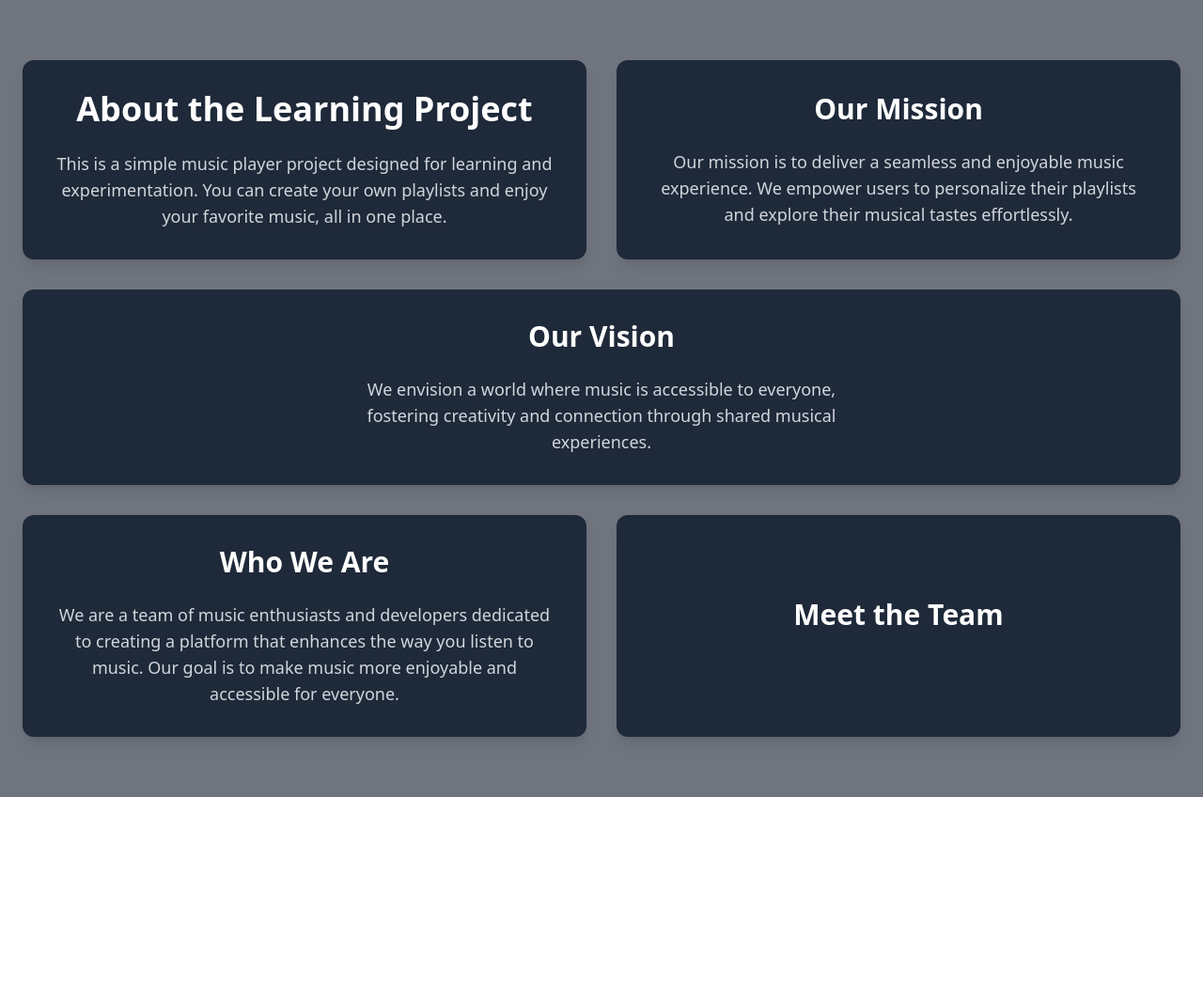
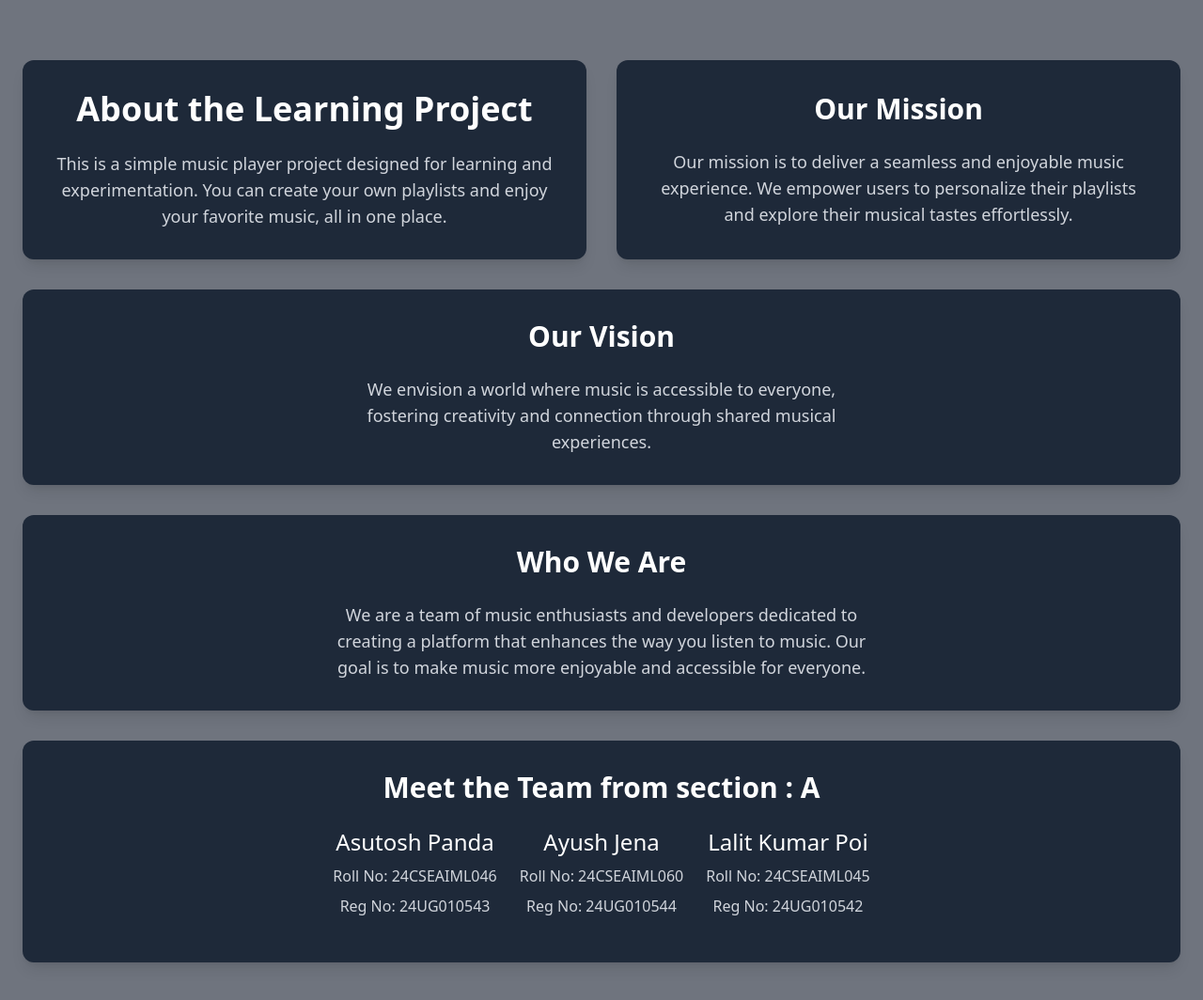
Before and after one commit to Asutosh-1234/Music-Player, a website: page src/about.html in a window 1280 px wide. Shown: the whole page at 94% size. Before the commit the page ends 848 px from the top, so only its background shows below. Drawn offline with Linux system fonts and the light colour scheme.

Commit message:
About Details

```diff
--- a/src/about.html
+++ b/src/about.html
@@ -33,16 +33,32 @@
                 </p>
             </div>
             <!-- Who We Are Section -->
-             <div class="bg-gray-800 text-white rounded-xl shadow-lg p-8 flex flex-col justify-center items-center">
+             <div class="bg-gray-800 text-white rounded-xl col-span-2 shadow-lg p-8 flex flex-col justify-center items-center">
                 <h2 class="text-3xl font-bold mb-6 text-center">Who We Are</h2>
                 <p class="text-lg text-gray-300 text-center max-w-xl">
                     We are a team of music enthusiasts and developers dedicated to creating a platform that enhances the way you listen to music. Our goal is to make music more enjoyable and accessible for everyone.
                 </p>
             </div>
             <!-- WHo are in the team Section -->
-            <div class="bg-gray-800 text-white rounded-xl shadow-lg p-8 flex flex-col justify-center items-center">
-                <h2 class="text-3xl font-bold mb-6 text-center">Meet the Team</h2>
-
+            <div class="bg-gray-800 text-white rounded-xl col-span-2 shadow-lg p-8 flex flex-col justify-center items-center">
+                <h2 class="text-3xl font-bold mb-6 text-center">Meet the Team from section : A</h2>
+                <div class="grid grid-cols-1 md:grid-cols-3 gap-6">
+                    <div class="mb-4 text-center space-y-2">
+                        <h3 class="text-2xl">Asutosh Panda</h3>
+                        <p class="text-gray-300">Roll No: 24CSEAIML046</p>
+                        <p class="text-gray-300">Reg No: 24UG010543</p>
+                    </div>
+                    <div class="mb-4 text-center space-y-2">
+                        <h3 class="text-2xl">Ayush Jena</h3>
+                        <p class="text-gray-300">Roll No: 24CSEAIML060</p>
+                        <p class="text-gray-300">Reg No: 24UG010544</p>
+                    </div>
+                    <div class="mb-4 text-center space-y-2">
+                        <h3 class="text-2xl">Lalit Kumar Poi</h3>
+                        <p class="text-gray-300">Roll No: 24CSEAIML045</p>
+                        <p class="text-gray-300">Reg No: 24UG010542</p>
+                    </div>
+                </div>
             </div>
         </div>
     </div>
```
Also changed, not shown: src/output.css.
